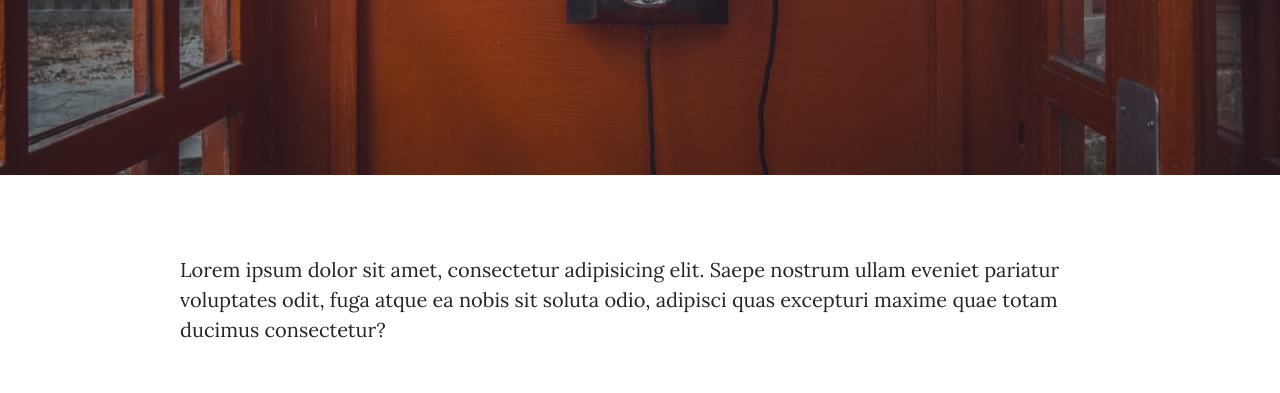
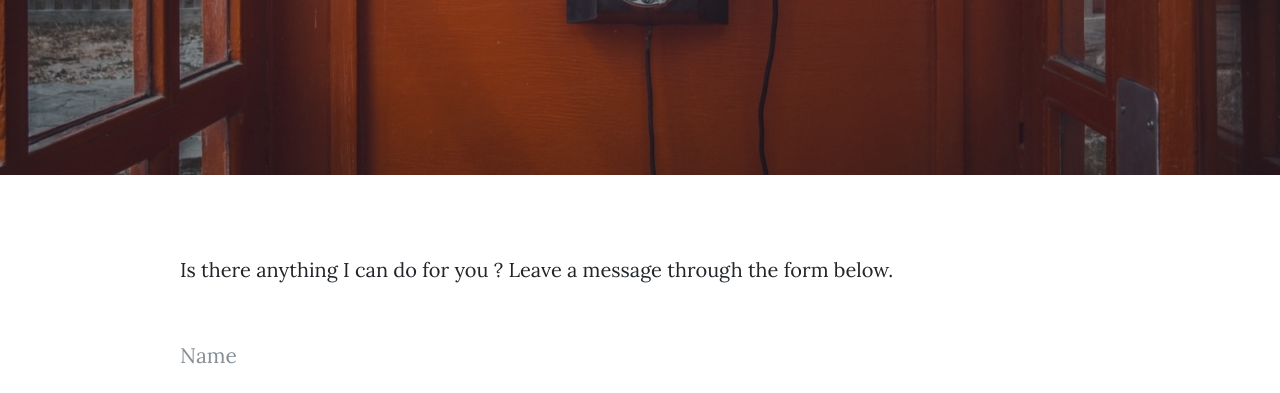
Before and after one commit to Z3U2/gatsby-blog-portfolio, a Gatsby site: page /contact in a window 1280 px wide. Shown: the part 357-750 px from the top of the page. Built offline with nearby package versions, Linux system fonts and the light colour scheme; Gatsby itself is replaced by a stand-in of ours.

Commit message:
Tweak contact text

```diff
--- a/src/pages/contact.js
+++ b/src/pages/contact.js
@@ -22,10 +22,7 @@ export default () => (
         />
         <Container>
             <p>
-                Lorem ipsum dolor sit amet, consectetur adipisicing elit.
-                Saepe nostrum ullam eveniet pariatur voluptates odit,
-                fuga atque ea nobis sit soluta odio, adipisci quas excepturi
-                maxime quae totam ducimus consectetur?
+                Is there anything I can do for you ? Leave a message through the form below.
             </p>
             <form method="post" name="contact" id="contactForm" data-netlify="true">
                 <input type="hidden" name="form-name" value="contact" />
```
